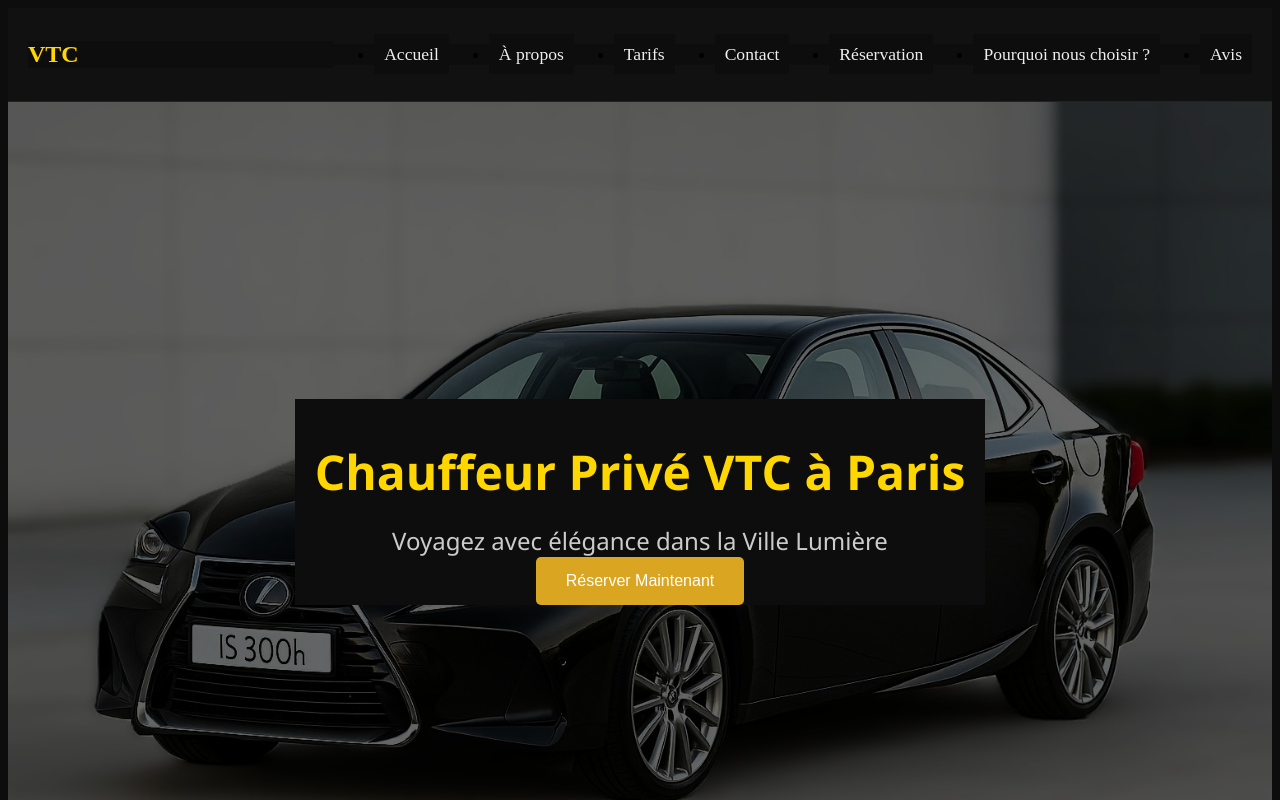
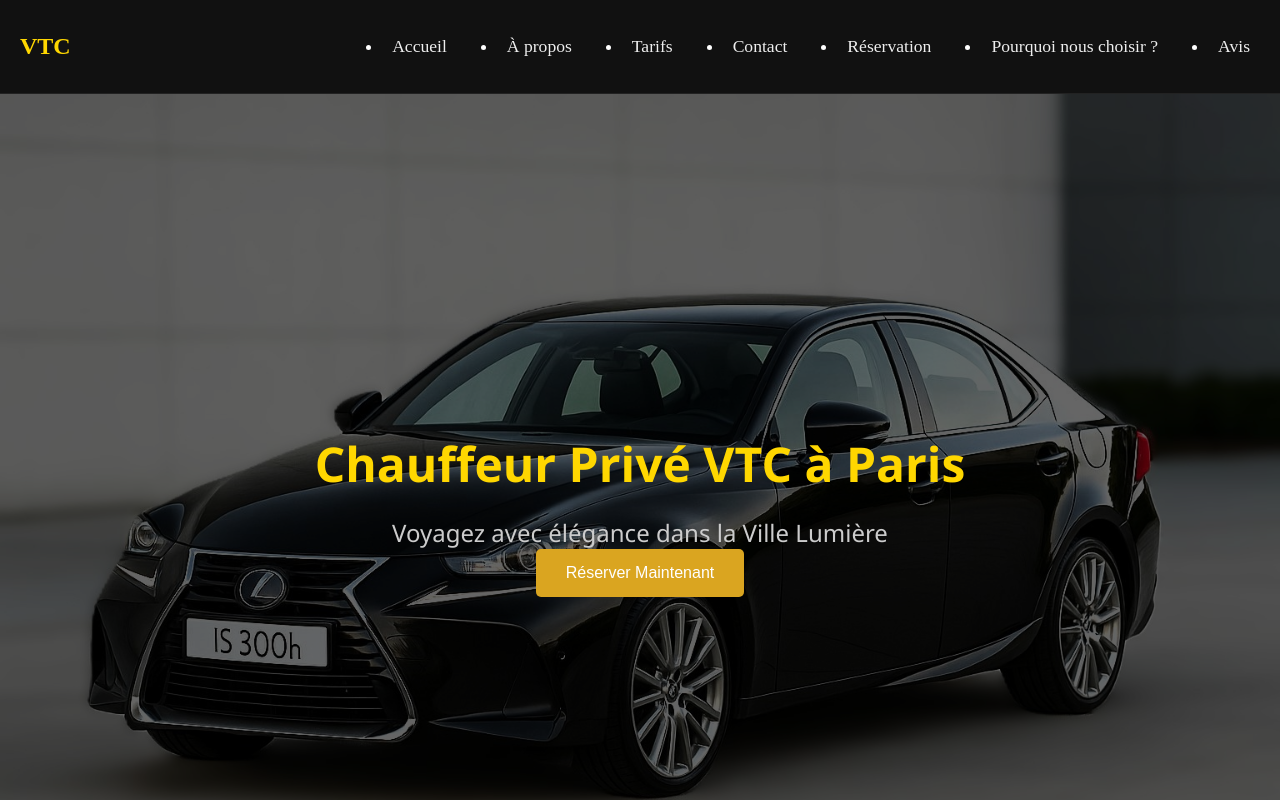
Before and after one commit to Badara-Seydi/vtc-front, a React (Create React App) app: page / in a window 1280 px wide. Shown: the top 800 px of the page. Built offline with nearby package versions, Linux system fonts and the light colour scheme.

Commit message:
change color

```diff
--- a/src/styles/Home.css
+++ b/src/styles/Home.css
@@ -1,5 +1,13 @@
-*{
-background-color: #0d0d0d;
+html, body {
+  margin: 0;
+  padding: 0;
+  height: 100%;
+  background-color: black;
+  color: white; /* facultatif, pour la lisibilité */
+}
+
+* {
+  box-sizing: border-box;
 }
 .home {
     font-family: 'Segoe UI', Tahoma, Geneva, Verdana, sans-serif;
```
